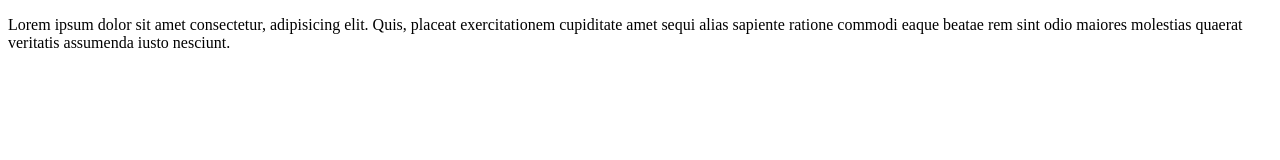
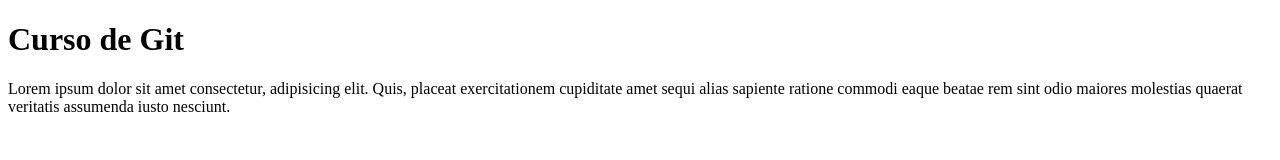
Before and after one commit to WillyPark/public, a plain HTML site: page index.html in a window 1280 px wide. Drawn offline with Linux system fonts and the light colour scheme.

Commit message:
Añadimos un titulo

```diff
--- a/index.html
+++ b/index.html
@@ -7,6 +7,7 @@
     <title>Document</title>
 </head>
 <body>
+    <h1>Curso de Git</h1>
     <p>Lorem ipsum dolor sit amet consectetur, adipisicing elit. Quis, placeat exercitationem cupiditate amet sequi alias sapiente ratione commodi eaque beatae rem sint odio maiores molestias quaerat veritatis assumenda iusto nesciunt.</p>
 </body>
 </html>
```
